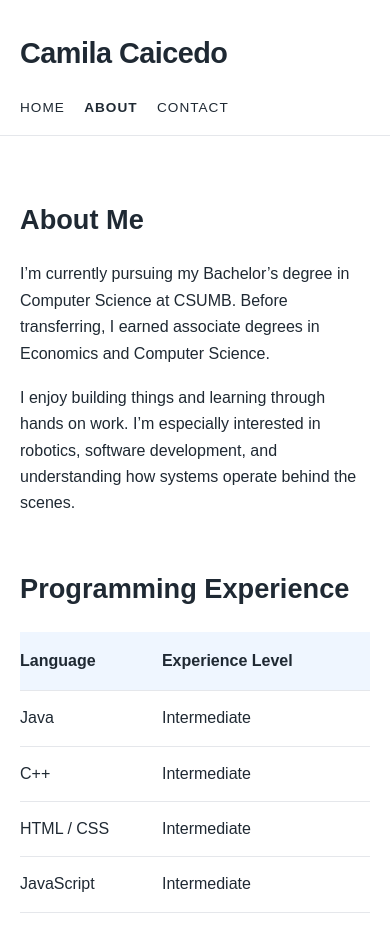
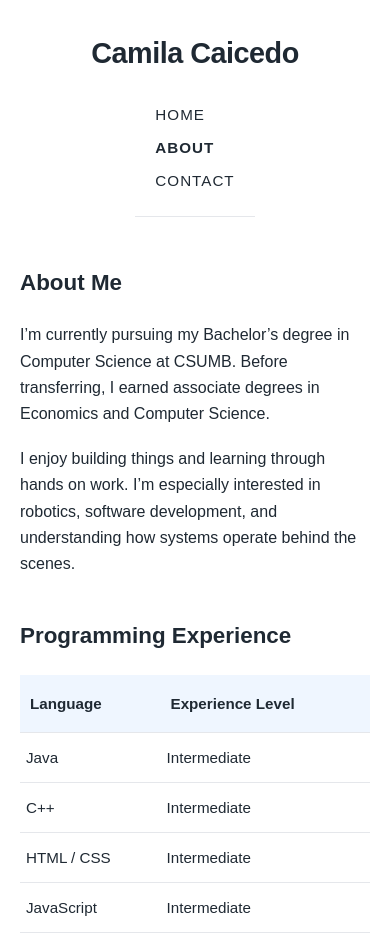
Before and after one commit to mcaicedo-csumb/cst336-camila-novanttechnologies.com, a plain HTML site: page about.html in a window 390 px wide. Shown: the top 936 px of the page. Drawn offline with Linux system fonts and the light colour scheme.

Commit message:
more responsive

```diff
--- a/about.html
+++ b/about.html
@@ -2,6 +2,7 @@
 <html lang="en">
 <head>
     <meta charset="UTF-8">
+    <meta name="viewport" content="width=device-width, initial-scale=1.0">
     <title>Camila Caicedo: About</title>
     <link rel="stylesheet" href="css/base.css">
     <link rel="stylesheet" href="css/about.css">
--- a/css/about.css
+++ b/css/about.css
@@ -1,6 +1,6 @@
 /* ===== ABOUT PAGE ===== */
 #content {
-    padding-top: 40px;
+    padding-top: 50px;
     padding-bottom: 100px;
     max-width: 760px;
     margin: 0 auto;
@@ -8,13 +8,13 @@
 
 /* Section spacing */
 .about-section {
-    margin-bottom: 50px;
+    margin-bottom: 60px;
 }
 
 /* Headings */
 .about-section h2 {
     font-size: 1.7rem;
-    margin-bottom: 18px;
+    margin-bottom: 20px;
 }
 
 /* Paragraph rhythm */
@@ -25,25 +25,24 @@
 /* ===== TABLE STYLING ===== */
 table {
     margin-top: 20px;
-    margin-bottom: 20px;
+    margin-bottom: 30px;
     width: 100%;
     border-collapse: collapse;
 }
 
 /* Soft blue header row */
 #table-header {
-    background-color: #eff6ff;  /* very light blue */
+    background-color: #eff6ff;
 }
 
 #table-header td {
     font-weight: 600;
-    padding-top: 16px;
-    padding-bottom: 16px;
+    padding: 16px 10px;
 }
 
 /* Table rows */
 td {
-    padding: 14px 0;
+    padding: 14px 10px;
     border-bottom: 1px solid #e5e7eb;
 }
 
@@ -52,3 +51,47 @@ td {
     margin-top: 15px;
     padding-left: 18px;
 }
+
+/* ========================= */
+/* ===== TABLET ===== */
+/* ========================= */
+
+@media (max-width: 900px) {
+
+    #content {
+        max-width: 100%;
+        padding-top: 40px;
+    }
+
+    .about-section {
+        margin-bottom: 50px;
+    }
+}
+
+/* ========================= */
+/* ===== PHONE ===== */
+/* ========================= */
+
+@media (max-width: 600px) {
+
+    #content {
+        padding-top: 30px;
+        padding-bottom: 60px;
+    }
+
+    .about-section {
+        margin-bottom: 40px;
+    }
+
+    .about-section h2 {
+        font-size: 1.4rem;
+    }
+
+    table {
+        font-size: 0.95rem;
+    }
+
+    td {
+        padding: 12px 6px;
+    }
+}
--- a/css/base.css
+++ b/css/base.css
@@ -1,4 +1,9 @@
-/* ===== GLOBAL RESET ===== */
+/* ===== GLOBAL STRUCTURE ===== */
+
+html {
+    height: 100%;
+}
+
 body {
     margin: 0;
     font-family: Arial, Helvetica, sans-serif;
@@ -6,6 +11,15 @@ body {
     color: #1f2933;
     line-height: 1.65;
     cursor: url("../img/otter.png"), auto;
+
+    min-height: 100vh;
+    display: flex;
+    flex-direction: column;
+}
+/* allow content to expand normally */
+main,
+#content {
+    flex: 1;
 }
 
 a,
@@ -16,11 +30,18 @@ select {
     cursor: url("../img/otter.png"), pointer;
 }
 
+/* Make images responsive */
+img {
+    max-width: 100%;
+    height: auto;
+}
+
 /* ===== CONTAINER SYSTEM ===== */
+
 header,
 nav,
 main,
-#content,
+content,
 footer {
     max-width: 1000px;
     margin: 0 auto;
@@ -29,6 +50,7 @@ footer {
 }
 
 /* ===== HEADER ===== */
+
 header {
     padding-top: 30px;
     padding-bottom: 6px;
@@ -42,6 +64,7 @@ h1 {
 }
 
 /* ===== NAVIGATION ===== */
+
 nav {
     padding-top: 12px;
     padding-bottom: 20px;
@@ -68,6 +91,7 @@ nav a:hover {
 }
 
 /* ===== TYPOGRAPHY ===== */
+
 h2 {
     font-size: 1.4rem;
     margin-bottom: 20px;
@@ -79,6 +103,7 @@ p {
 }
 
 /* ===== TABLE BASE ===== */
+
 table {
     width: 100%;
     border-collapse: collapse;
@@ -96,6 +121,7 @@ td {
 }
 
 /* ===== LIST BASE ===== */
+
 ul {
     padding-left: 18px;
 }
@@ -105,7 +131,9 @@ ul {
 }
 
 /* ===== FOOTER ===== */
+
 footer {
+    margin-top: auto;   /* pushes footer down on short pages */
     padding-top: 60px;
     padding-bottom: 60px;
     font-size: 0.75rem;
@@ -166,9 +194,9 @@ footer img {
     }
 
     nav a {
-        display: inline-block;
-        margin-right: 15px;
-        font-size: 0.85rem;
+        display: block;
+        margin: 8px 0;
+        font-size: 0.95rem;
     }
 
     h2 {
--- a/css/contact.css
+++ b/css/contact.css
@@ -1,21 +1,27 @@
+/* ===== CONTACT PAGE ===== */
+
 #content {
+    max-width: 1000px;   /* single consistent width */
+    margin: 0 auto;
     padding-top: 80px;
     padding-bottom: 120px;
 }
 
+/* Header section */
 .contact-header {
     margin-bottom: 40px;
 }
 
+/* Remove paragraph width restriction */
 .contact-header p {
-    max-width: 600px;
+    margin: 0;
 }
 
+/* Contact form card */
 .contact-card {
-    max-width: 800px;
-    margin: 0 auto;
+    margin-top: 40px;
     padding: 40px;
-    background-color: #f9fafb;
+    background-color: #f3f4f6;
     border-radius: 8px;
     box-shadow: 0 12px 30px rgba(0, 0, 0, 0.05);
 }
@@ -24,3 +30,40 @@
     width: 100%;
     border: none;
 }
+
+/* ========================= */
+/* ===== TABLET ===== */
+/* ========================= */
+
+@media (max-width: 900px) {
+
+    #content {
+        padding-top: 60px;
+        padding-bottom: 80px;
+    }
+
+    .contact-card {
+        padding: 30px;
+    }
+}
+
+/* ========================= */
+/* ===== PHONE ===== */
+/* ========================= */
+
+@media (max-width: 600px) {
+
+    #content {
+        padding-top: 40px;
+        padding-bottom: 60px;
+    }
+
+    .contact-header {
+        margin-bottom: 25px;
+    }
+
+    .contact-card {
+        padding: 20px;
+        border-radius: 6px;
+    }
+}
```
Also changed, not shown: 404.html (+1 -0 lines), contact.html (+1 -0 lines), css/404.css (+55 -1 lines), css/home.css (+38 -0 lines), index.html (+1 -0 lines).
